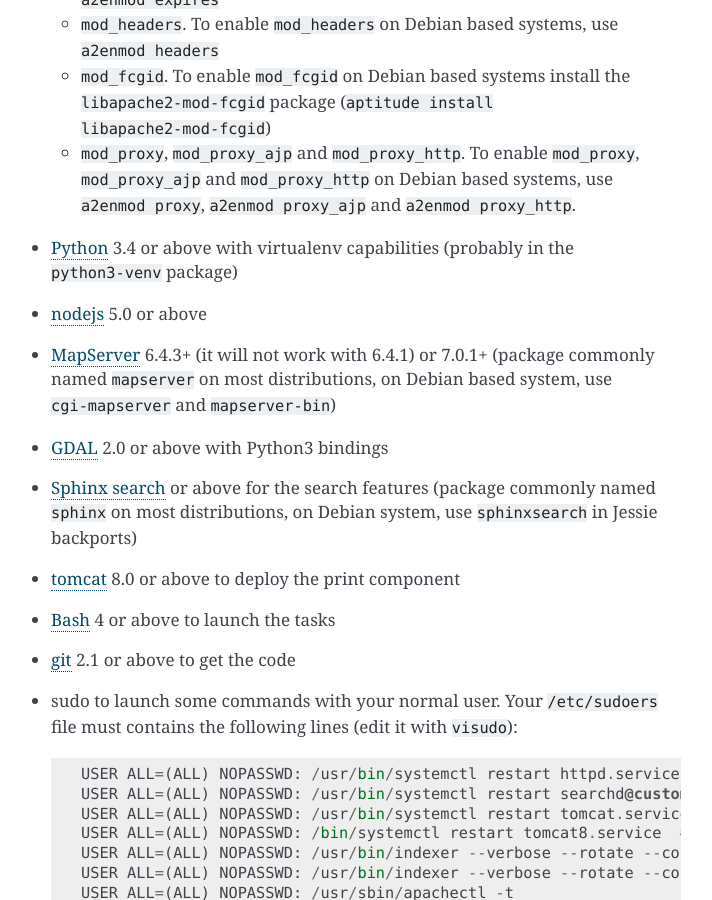
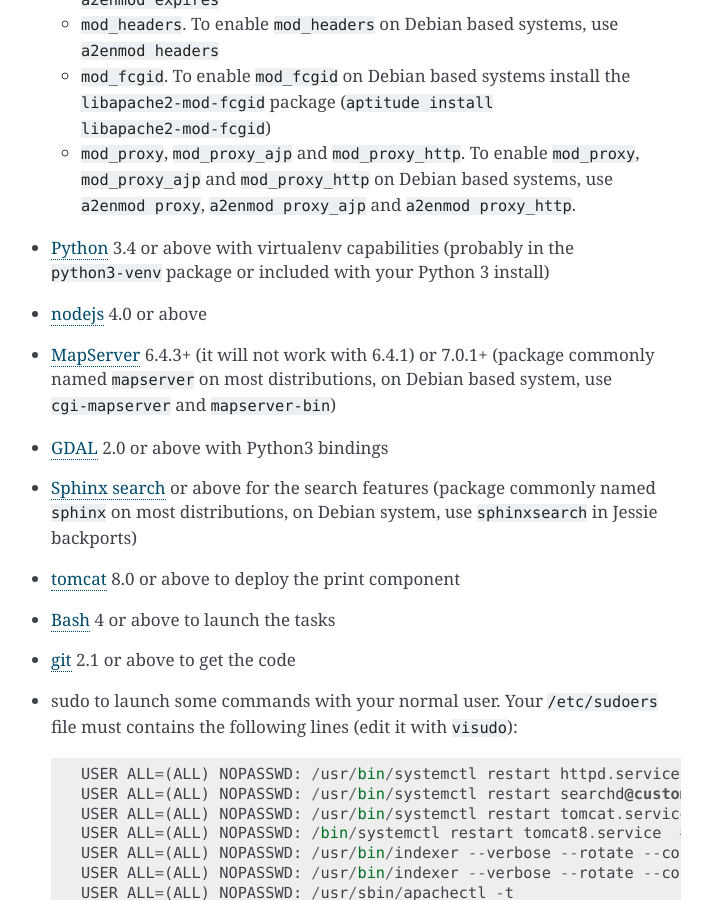
Before and after one commit to ioda-net/geo-infra, a Sphinx documentation site: the page built from docs/getting-started.rst, in a window 1280 px wide and 900 px high, scrolled down 724 px. Shown: the whole window, without its empty margins (399-1111 px from the left). Built offline with Sphinx 7.4.7, drawn with Linux system fonts in a browser that asks for light colours; pages that are not in the unit, such as notebooks, are missing from menus; some of the changed text lies outside the part shown.

Commit message:
Improve getting-started
- Correct typos
- Lower required version of nodejs
- Add more details on how to get venv working

```diff
--- a/docs/getting-started.rst
+++ b/docs/getting-started.rst
@@ -20,8 +20,8 @@
   - ``mod_fcgid``. To enable ``mod_fcgid`` on Debian based systems install the ``libapache2-mod-fcgid`` package (``aptitude install libapache2-mod-fcgid``)
   - ``mod_proxy``, ``mod_proxy_ajp`` and ``mod_proxy_http``. To enable ``mod_proxy``, ``mod_proxy_ajp`` and ``mod_proxy_http`` on Debian based systems, use ``a2enmod proxy``, ``a2enmod proxy_ajp`` and ``a2enmod proxy_http``.
 
-- `Python <https://www.python.org/>`__ 3.4 or above with virtualenv capabilities (probably in the ``python3-venv`` package)
-- `nodejs <http://nodejs.org/>`__ 5.0 or above
+- `Python <https://www.python.org/>`__ 3.4 or above with virtualenv capabilities (probably in the ``python3-venv`` package or included with your Python 3 install)
+- `nodejs <http://nodejs.org/>`__ 4.0 or above
 - `MapServer <http://mapserver.org/>`__ 6.4.3+ (it will not work with 6.4.1) or 7.0.1+ (package commonly named ``mapserver`` on most distributions, on Debian based system, use ``cgi-mapserver`` and ``mapserver-bin``)
 - `GDAL <http://www.gdal.org>`__ 2.0 or above with Python3 bindings
 - `Sphinx search <http://sphinxsearch.com/>`__ or above for the search features (package commonly named ``sphinx`` on most distributions, on Debian system, use ``sphinxsearch`` in Jessie backports)
```
Also changed, not shown: other parts of docs/getting-started.rst (+1 -1 lines).
